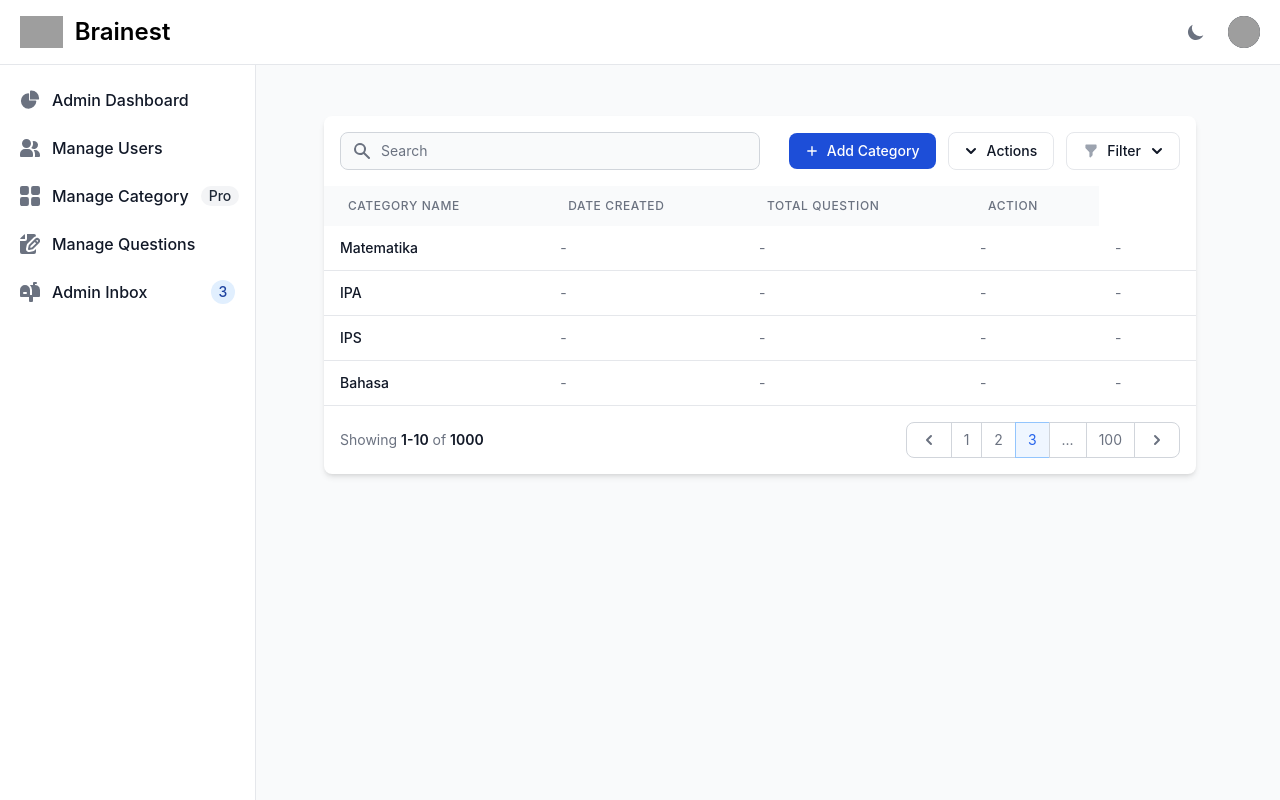
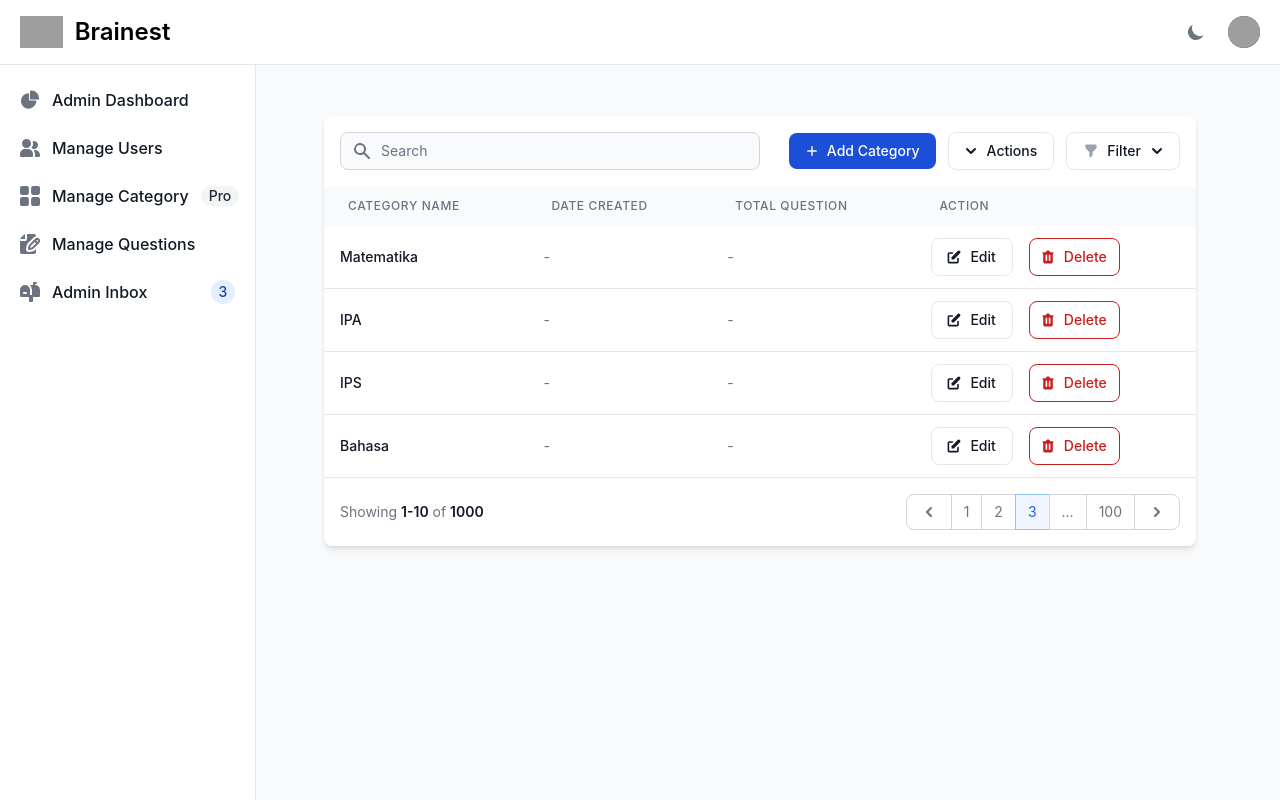
Before and after one commit to Pujiarto-Tri/otos, a Django app: page /otosapp/admin/categories/ in a window 1280 px wide. Run offline with Django 5.2, Linux system fonts and the light colour scheme; a user stored in the database is signed in; data comes from the database, SQL or seed files in the repository; both versions use the stored data as it was after the commit; some libraries are stand-ins or nearby versions; grey boxes are pictures that could not be loaded.

Commit message:
add category fix

```diff
--- a/otosapp/forms.py
+++ b/otosapp/forms.py
@@ -82,6 +82,12 @@ class CategoryCreationForm(forms.ModelForm):
     class Meta:
         model = Category
         fields = ('category_name',)
+        widgets = {
+            'category_name': forms.TextInput(attrs={
+                'class': 'bg-gray-50 border border-gray-300 text-gray-900 text-sm rounded-lg focus:ring-primary-500 focus:border-primary-500 block w-full p-2.5 dark:bg-gray-700 dark:border-gray-600 dark:placeholder-gray-400 dark:text-white dark:focus:ring-primary-500 dark:focus:border-primary-500',
+                'placeholder': 'Enter category name'
+            }),
+        }
 
     def save(self, commit=True):
         category = super().save(commit=False)
--- a/otosapp/templates/admin/manage_categories/category_list.html
+++ b/otosapp/templates/admin/manage_categories/category_list.html
@@ -94,37 +94,36 @@
                             <th scope="row" class="px-4 py-3 font-medium text-gray-900 whitespace-nowrap dark:text-white">{{ category.category_name }}</th>
                             <td class="px-4 py-3">-</td>
                             <td class="px-4 py-3">-</td>
-                            <td class="px-4 py-3 max-w-[12rem] truncate">-</td>
-                            <td class="px-4 py-3">-</td>
                             <td class="px-4 py-3 flex items-center">
+                                <div class="flex items-center space-x-4">
 
 
-                                {% comment %} <div class="flex items-center space-x-4">
-
-                                    <a href="{% url 'user_update' user.id %}">
-                                        <button type="button" class="flex items-center justify-center py-2 px-4 text-sm font-medium text-gray-900 focus:outline-none bg-white rounded-lg border border-gray-200 hover:bg-gray-100 focus:z-10 focus:ring-4 focus:ring-gray-200 dark:focus:ring-gray-700 dark:bg-gray-800 dark:text-gray-400 dark:border-gray-600 dark:hover:text-white dark:hover:bg-gray-700">
+                                    <button
+                                        type="button"
+                                        data-modal-target="updateCategoryModal"
+                                        data-modal-toggle="updateCategoryModal"
+                                        class="flex items-center justify-center py-2 px-4 text-sm font-medium text-gray-900 focus:outline-none bg-white rounded-lg border border-gray-200 hover:bg-gray-100 focus:z-10 focus:ring-4 focus:ring-gray-200 dark:focus:ring-gray-700 dark:bg-gray-800 dark:text-gray-400 dark:border-gray-600 dark:hover:text-white dark:hover:bg-gray-700">
                                         <svg xmlns="http://www.w3.org/2000/svg" class="h-4 w-4 mr-2 -ml-0.5" viewbox="0 0 20 20" fill="currentColor" aria-hidden="true">
                                             <path d="M17.414 2.586a2 2 0 00-2.828 0L7 10.172V13h2.828l7.586-7.586a2 2 0 000-2.828z" />
                                             <path fill-rule="evenodd" d="M2 6a2 2 0 012-2h4a1 1 0 010 2H4v10h10v-4a1 1 0 112 0v4a2 2 0 01-2 2H4a2 2 0 01-2-2V6z" clip-rule="evenodd" />
                                         </svg>
                                         Edit
                                     </button>
-                                    </a>
+
 
                                     <button
                                         type="button"
                                         data-modal-target="deleteModal"
                                         data-modal-toggle="deleteModal"
-                                        data-user-id="{{ user.id }}"
-                                        data-user-name="{{ user.get_full_name }}"
-                                        data-user-email="{{ user.email }}"
+                                        data-category-id="{{ category.id }}"
+                                        data-category-name="{{ category.category_name }}"
                                         class="flex items-center text-red-700 hover:text-white border border-red-700 hover:bg-red-800 focus:ring-4 focus:outline-none focus:ring-red-300 font-medium rounded-lg text-sm px-3 py-2 text-center dark:border-red-500 dark:text-red-500 dark:hover:text-white dark:hover:bg-red-600 dark:focus:ring-red-900">
                                         <svg xmlns="http://www.w3.org/2000/svg" class="h-4 w-4 mr-2 -ml-0.5" viewbox="0 0 20 20" fill="currentColor" aria-hidden="true">
                                             <path fill-rule="evenodd" d="M9 2a1 1 0 00-.894.553L7.382 4H4a1 1 0 000 2v10a2 2 0 002 2h8a2 2 0 002-2V6a1 1 0 100-2h-3.382l-.724-1.447A1 1 0 0011 2H9zM7 8a1 1 0 012 0v6a1 1 0 11-2 0V8zm5-1a1 1 0 00-1 1v6a1 1 0 102 0V8a1 1 0 00-1-1z" clip-rule="evenodd" />
                                         </svg>
                                         Delete
                                     </button>
-                                </div> {% endcomment %}
+                                </div>
 
                             </td>
                         </tr>
@@ -184,31 +183,37 @@
 </section>
 <!-- End block -->
 <!-- Create modal -->
-<div id="createProductModal" tabindex="-1" aria-hidden="true" class="hidden overflow-y-auto overflow-x-hidden fixed top-0 right-0 left-0 z-50 justify-center items-center w-full md:inset-0 h-[calc(100%-1rem)] max-h-full">
+<div id="createProductModal" tabindex="-1" aria-hidden="true" class="hidden overflow-y-auto overflow-x-hidden fixed top-0 right-0 left-0 z-50 justify-center items-center w-full md:inset-0 h-[calc(100%-1rem)] max-h-full bg-gray-900/50 dark:bg-gray-900/80">
     <div class="relative p-4 w-full max-w-2xl max-h-full">
-        <div class="relative p-4 bg-white rounded-lg shadow dark:bg-gray-800 sm:p-5">
-            <div class="flex justify-between items-center pb-4 mb-4 rounded-t border-b sm:mb-5 dark:border-gray-600">
-                <h3 class="text-lg font-semibold text-gray-900 dark:text-white">Add Category</h3>
-                <button type="button" class="text-gray-400 bg-transparent hover:bg-gray-200 hover:text-gray-900 rounded-lg text-sm p-1.5 ml-auto inline-flex items-center dark:hover:bg-gray-600 dark:hover:text-white" data-modal-target="createProductModal" data-modal-toggle="createProductModal">
-                    <svg aria-hidden="true" class="w-5 h-5" fill="currentColor" viewbox="0 0 20 20" xmlns="http://www.w3.org/2000/svg">
-                        <path fill-rule="evenodd" d="M4.293 4.293a1 1 0 011.414 0L10 8.586l4.293-4.293a1 1 0 111.414 1.414L11.414 10l4.293 4.293a1 1 0 01-1.414 1.414L10 11.414l-4.293 4.293a1 1 0 01-1.414-1.414L8.586 10 4.293 5.707a1 1 0 010-1.414z" clip-rule="evenodd" />
+        <!-- Modal content -->
+        <div class="relative bg-white rounded-lg shadow dark:bg-gray-800">
+            <!-- Modal header -->
+            <div class="flex items-center justify-between p-4 md:p-5 border-b rounded-t dark:border-gray-600">
+                <h3 class="text-xl font-semibold text-gray-900 dark:text-white">
+                    Add Category
+                </h3>
+                <button type="button" class="text-gray-400 bg-transparent hover:bg-gray-200 hover:text-gray-900 rounded-lg text-sm w-8 h-8 ms-auto inline-flex justify-center items-center dark:hover:bg-gray-600 dark:hover:text-white" data-modal-target="createProductModal" data-modal-toggle="createProductModal">
+                    <svg class="w-3 h-3" aria-hidden="true" xmlns="http://www.w3.org/2000/svg" fill="none" viewBox="0 0 14 14">
+                        <path stroke="currentColor" stroke-linecap="round" stroke-linejoin="round" stroke-width="2" d="m1 1 6 6m0 0 6 6M7 7l6-6M7 7l-6 6"/>
                     </svg>
                     <span class="sr-only">Close modal</span>
                 </button>
             </div>
 
-            <form method="POST" action="{% url 'category_create' %}" class="space-y-6">
+            <!-- Modal body -->
+            <div class="p-4 md:p-5">
+                <form method="POST" action="{% url 'category_create' %}" class="space-y-4">
                     {% csrf_token %}
                     {% for field in form %}
-                <div class="form-group">
-                    <label for="{{ field.id_for_label }}" class="block mb-2 text-sm font-medium text-gray-900 dark:text-white">
+                    <div class="space-y-2">
+                        <label for="{{ field.id_for_label }}" class="block text-sm font-medium text-gray-900 dark:text-white">
                             {{ field.label }}
                             {% if field.field.required %}
                                 <span class="text-red-500 dark:text-red-400">*</span>
                             {% endif %}
                         </label>
                         <div class="mt-1">
-                        {{ field }}
+                            {{ field.as_widget|safe }}
                         </div>
                         {% if field.help_text %}
                         <p class="mt-1 text-sm text-gray-500 dark:text-gray-400">{{ field.help_text }}</p>
@@ -216,65 +221,74 @@
                         {% if field.errors %}
                         <div class="mt-1">
                             {% for error in field.errors %}
-                        <p class="text-red-500 dark:text-red-400 text-xs mt-1">{{ error }}</p>
+                            <p class="text-sm text-red-600 dark:text-red-400">{{ error }}</p>
                             {% endfor %}
                         </div>
                         {% endif %}
                     </div>
                     {% endfor %}
 
-                <button type="submit" class="text-white inline-flex items-center bg-primary-700 hover:bg-primary-800 focus:ring-4 focus:outline-none focus:ring-primary-300 font-medium rounded-lg text-sm px-5 py-2.5 text-center dark:bg-primary-600 dark:hover:bg-primary-700 dark:focus:ring-primary-800">
-                    <svg class="mr-1 -ml-1 w-6 h-6" fill="currentColor" viewbox="0 0 20 20" xmlns="http://www.w3.org/2000/svg">
+                    <!-- Modal footer -->
+                    <div class="flex items-center mt-6">
+                        <button type="submit" class="text-white inline-flex items-center bg-primary-600 hover:bg-primary-700 focus:ring-4 focus:outline-none focus:ring-primary-300 font-medium rounded-lg text-sm px-5 py-2.5 text-center dark:bg-primary-600 dark:hover:bg-primary-700 dark:focus:ring-primary-800">
+                            <svg class="mr-1 -ml-1 w-5 h-5" fill="currentColor" viewBox="0 0 20 20" xmlns="http://www.w3.org/2000/svg">
                                 <path fill-rule="evenodd" d="M10 5a1 1 0 011 1v3h3a1 1 0 110 2h-3v3a1 1 0 11-2 0v-3H6a1 1 0 110-2h3V6a1 1 0 011-1z" clip-rule="evenodd" />
                             </svg>
                             Add new Category
                         </button>
+                    </div>
                 </form>
+            </div>
         </div>
     </div>
 </div>
 
 <!-- Update modal -->
-<div id="updateProductModal" tabindex="-1" aria-hidden="true" class="hidden overflow-y-auto overflow-x-hidden fixed top-0 right-0 left-0 z-50 justify-center items-center w-full md:inset-0 h-[calc(100%-1rem)] max-h-full">
+<div id="updateCategoryModal" tabindex="-1" aria-hidden="true" class="hidden overflow-y-auto overflow-x-hidden fixed top-0 right-0 left-0 z-50 justify-center items-center w-full md:inset-0 h-[calc(100%-1rem)] max-h-full bg-gray-900/50 dark:bg-gray-900/80">
     <div class="relative p-4 w-full max-w-2xl max-h-full">
-        <div class="relative p-4 bg-white rounded-lg shadow dark:bg-gray-800 sm:p-5">
+        <div class="relative p-6 bg-white rounded-lg shadow dark:bg-gray-800">
             <!-- Modal header -->
-            <div class="flex justify-between items-center pb-4 mb-4 rounded-t border-b sm:mb-5 dark:border-gray-600">
-                <h3 class="text-lg font-semibold text-gray-900 dark:text-white">Update User</h3>
-                <button type="button" class="text-gray-400 bg-transparent hover:bg-gray-200 hover:text-gray-900 rounded-lg text-sm p-1.5 ml-auto inline-flex items-center dark:hover:bg-gray-600 dark:hover:text-white" data-modal-toggle="updateProductModal">
-                    <svg aria-hidden="true" class="w-5 h-5" fill="currentColor" viewbox="0 0 20 20" xmlns="http://www.w3.org/2000/svg">
+            <div class="flex justify-between items-center pb-4 mb-4 rounded-t border-b dark:border-gray-600">
+                <h3 class="text-lg font-semibold text-gray-900 dark:text-white">Update Category</h3>
+                <button type="button" class="text-gray-400 bg-transparent hover:bg-gray-200 hover:text-gray-900 rounded-lg text-sm p-1.5 ml-auto inline-flex items-center dark:hover:bg-gray-600 dark:hover:text-white" data-modal-toggle="updateCategoryModal">
+                    <svg aria-hidden="true" class="w-5 h-5" fill="currentColor" viewBox="0 0 20 20">
                         <path fill-rule="evenodd" d="M4.293 4.293a1 1 0 011.414 0L10 8.586l4.293-4.293a1 1 0 111.414 1.414L11.414 10l4.293 4.293a1 1 0 01-1.414 1.414L10 11.414l-4.293 4.293a1 1 0 01-1.414-1.414L8.586 10 4.293 5.707a1 1 0 010-1.414z" clip-rule="evenodd" />
                     </svg>
                     <span class="sr-only">Close modal</span>
                 </button>
             </div>
+
             <!-- Modal body -->
-            <form id="updateUserForm" method="post" action="#">
+            <form id="updateCategoryForm" method="post" action="{% url 'category_update' %}">
                 {% csrf_token %}
-                <div class="grid gap-4 mb-4 sm:grid-cols-2">
-                    <div>
-                        <label for="email" class="block mb-2 text-sm font-medium text-gray-900 dark:text-white">Email</label>
-                        <input type="email" name="email" id="email" class="bg-gray-50 border border-gray-300 text-gray-900 text-sm rounded-lg focus:ring-primary-600 focus:border-primary-600 block w-full p-2.5 dark:bg-gray-700 dark:border-gray-600 dark:placeholder-gray-400 dark:text-white dark:focus:ring-primary-500 dark:focus:border-primary-500" placeholder="User Email">
+                {% for field in form %}
+                <div class="space-y-2">
+                    <label for="{{ field.id_for_label }}" class="block text-sm font-medium text-gray-900 dark:text-white">
+                        {{ field.label }}
+                        {% if field.field.required %}
+                            <span class="text-red-500 dark:text-red-400">*</span>
+                        {% endif %}
+                    </label>
+                    <div class="mt-1">
+                        {{ field.as_widget }}
                     </div>
-                    <div>
-                        <label for="full_name" class="block mb-2 text-sm font-medium text-gray-900 dark:text-white">Full Name</label>
-                        <input type="text" name="full_name" id="full_name" class="bg-gray-50 border border-gray-300 text-gray-900 text-sm rounded-lg focus:ring-primary-600 focus:border-primary-600 block w-full p-2.5 dark:bg-gray-700 dark:border-gray-600 dark:placeholder-gray-400 dark:text-white dark:focus:ring-primary-500 dark:focus:border-primary-500" placeholder="Full Name">
+                    {% if field.help_text %}
+                    <p class="mt-1 text-sm text-gray-500 dark:text-gray-400">{{ field.help_text }}</p>
+                    {% endif %}
+                    {% if field.errors %}
+                    <div class="mt-1">
+                        {% for error in field.errors %}
+                        <p class="text-sm text-red-600 dark:text-red-400">{{ error }}</p>
+                        {% endfor %}
                     </div>
-                    <div>
-                        <label for="role" class="block mb-2 text-sm font-medium text-gray-900 dark:text-white">Role</label>
-                        <select name="role" id="role" class="bg-gray-50 border border-gray-300 text-gray-900 text-sm rounded-lg focus:ring-primary-600 focus:border-primary-600 block w-full p-2.5 dark:bg-gray-700 dark:border-gray-600 dark:placeholder-gray-400 dark:text-white dark:focus:ring-primary-500 dark:focus:border-primary-500">
-                            {% for role in roles %}
-                                <option value="{{ role.id }}">{{ role.role_name }}</option>
+                    {% endif %}
+                </div>
                 {% endfor %}
-                        </select>
-                    </div>
-                </div>
-                <div class="flex items-center space-x-4">
-                    <button type="submit" class="text-white bg-primary-700 hover:bg-primary-800 focus:ring-4 focus:outline-none focus:ring-primary-300 font-medium rounded-lg text-sm px-5 py-2.5 text-center dark:bg-primary-600 dark:hover:bg-primary-700 dark:focus:ring-primary-800">Update User</button>
-                    <button type="button" class="text-red-600 inline-flex items-center hover:text-white border border-red-600 hover:bg-red-600 focus:ring-4 focus:outline-none focus:ring-red-300 font-medium rounded-lg text-sm px-5 py-2.5 text-center dark:border-red-500 dark:text-red-500 dark:hover:text-white dark:hover:bg-red-600 dark:focus:ring-red-900" data-modal-toggle="updateProductModal">
-                        <svg class="mr-1 -ml-1 w-5 h-5" fill="currentColor" viewBox="0 0 20 20" xmlns="http://www.w3.org/2000/svg">
-                            <path fill-rule="evenodd" d="M9 2a1 1 0 00-.894.553L7.382 4H4a1 1 0 000 2v10a2 2 0 002 2h8a2 2 0 002-2V6a1 1 0 100-2h-3.382l-.724-1.447A1 1 0 0011 2H9zM7 8a1 1 0 012 0v6a1 1 0 11-2 0V8zm5-1a1 1 0 00-1 1v6a1 1 0 102 0V8a1 1 0 00-1-1z" clip-rule="evenodd" />
-                        </svg>
+
+                <!-- Modal footer -->
+                <div class="flex items-center mt-6 space-x-4">
+                    <button type="submit" class="text-white bg-primary-700 hover:bg-primary-800 focus:ring-4 focus:outline-none focus:ring-primary-300 font-medium rounded-lg text-sm px-5 py-2.5 dark:bg-primary-600 dark:hover:bg-primary-700 dark:focus:ring-primary-800">Update Category</button>
+                    <button type="button" class="text-red-600 border border-red-600 hover:bg-red-600 hover:text-white focus:ring-4 focus:outline-none focus:ring-red-300 font-medium rounded-lg text-sm px-5 py-2.5 dark:border-red-500 dark:text-red-500 dark:hover:text-white dark:hover:bg-red-600 dark:focus:ring-red-900" data-modal-toggle="updateCategoryModal">
                         Cancel
                     </button>
                 </div>
@@ -286,13 +300,7 @@
 <div id="deleteModal" tabindex="-1" aria-hidden="true" class="hidden overflow-y-auto overflow-x-hidden fixed top-0 right-0 left-0 z-50 justify-center items-center w-full md:inset-0 h-[calc(100%-1rem)] max-h-full">
     <div class="relative p-4 w-full max-w-md max-h-full">
         <div class="relative p-4 text-center bg-white rounded-lg shadow dark:bg-gray-800 sm:p-5">
-            {% comment %} <button type="button" class="text-gray-400 absolute top-2.5 right-2.5 bg-transparent hover:bg-gray-200 hover:text-gray-900 rounded-lg text-sm p-1.5 ml-auto inline-flex items-center dark:hover:bg-gray-600 dark:hover:text-white" data-modal-toggle="deleteModal">
-                <svg aria-hidden="true" class="w-5 h-5" fill="currentColor" viewbox="0 0 20 20" xmlns="http://www.w3.org/2000/svg">
-                    <path fill-rule="evenodd" d="M4.293 4.293a1 1 0 011.414 0L10 8.586l4.293-4.293a1 1 1 1.414 1.414L11.414 10l4.293 4.293a1 1 1-1.414 1.414L10 11.414l-4.293 4.293a1 1 1-1.414-1.414L8.586 10 4.293 5.707a1 1 010-1.414z" clip-rule="evenodd" />
-                </svg>
-                <span class="sr-only">Close modal</span>
-            </button> {% endcomment %}
-            <p id="modalUserInfo" class="mb-4 text-gray-500 dark:text-gray-300">Are you sure you want to delete this user?</p>
+            <p id="modalCategoryInfo" class="mb-4 text-gray-500 dark:text-gray-300">Are you sure you want to delete this Category?</p>
             <form id="deleteForm" method="post">
                 {% csrf_token %}
                 <button data-modal-toggle="deleteModal" type="button" class="py-2 px-3 text-sm font-medium text-gray-500 bg-white rounded-lg border border-gray-200 hover:bg-gray-100 focus:ring-4 focus:outline-none focus:ring-primary-300 hover:text-gray-900 focus:z-10 dark:bg-gray-700 dark:text-gray-300 dark:border-gray-500 dark:hover:text-white dark:hover:bg-gray-600">No, cancel</button>
@@ -306,21 +314,20 @@
 <script>
     document.querySelectorAll('[data-modal-target="deleteModal"]').forEach(button => {
         button.addEventListener('click', function() {
-            const userId = this.getAttribute('data-user-id');
-            const userName = this.getAttribute('data-user-name');
-            const userEmail = this.getAttribute('data-user-email');
+            const categoryId = this.getAttribute('data-category-id');
+            const categoryName = this.getAttribute('data-category-name');
 
             // Update modal user info
-            document.getElementById('modalUserInfo').textContent = `Are you sure you want to delete ${userName} (${userEmail})?`;
+            document.getElementById('modalCategoryInfo').textContent = `Are you sure you want to delete ${categoryName}?`;
 
             // Update form action URL dynamically
             const deleteForm = document.getElementById('deleteForm');
-            deleteForm.action = `{% url 'user_delete' 0 %}`.replace('0', userId);
+            deleteForm.action = `{% url 'category_delete' 0 %}`.replace('0', categoryId);
         });
     });
 </script>
 
-<script>
+{% comment %} <script>
     document.addEventListener("DOMContentLoaded", function() {
         // Function to open the modal and populate data
         function openModal(userId, userEmail, userRole) {
@@ -347,7 +354,7 @@
             });
         });
     });
-</script>
+</script> {% endcomment %}
 
 
 
--- a/otosapp/urls.py
+++ b/otosapp/urls.py
@@ -11,9 +11,9 @@ urlpatterns = [
     path('logout/', auth_views.LogoutView.as_view(), name='logout'),
 
     path('admin/categories/', views.category_list, name='category_list'),
-    path('admin/categories/create/', views.category_list, name='category_create'),
-    path('admin/categories/<int:category_id>/edit/', views.category_list, name='category_update'),
-    path('admin/categories/<int:category_id>/delete/', views.category_list, name='category_delete'),
+    path('admin/categories/create/', views.category_create, name='category_create'),
+    path('admin/categories/<int:category_id>/edit/', views.category_update, name='category_update'),
+    path('admin/categories/<int:category_id>/delete/', views.category_delete, name='category_delete'),
 
     path('admin/users/', views.user_list, name='user_list'),
     path('admin/users/create/', views.user_create, name='user_create'),
--- a/otosapp/views.py
+++ b/otosapp/views.py
@@ -15,6 +15,8 @@ def register(request):
     else:
         form = CustomUserCreationForm()
     return render(request, 'registration/register.html', {'form': form})
+
+##User View##
 
 @login_required
 @admin_required
@@ -57,6 +59,8 @@ def user_delete(request, user_id):
     return render(request, 'admin/manage_user/user_confirm_delete.html', {'user': user})
 
 
+##Category View##
+
 @login_required
 @admin_required
 def category_create(request):
@@ -67,23 +71,33 @@ def category_create(request):
             return redirect('category_list')
     else:
         form = CategoryCreationForm()
-    return render(request, 'admin/manage_categories/category_form.html', {'form': form, 'title': 'Add New Category'})
+    return render(request, {'form': form, 'title': 'Add New Category'})
 
 @login_required
 @admin_required
 def category_list(request):
+    form = CategoryCreationForm()
     categories = Category.objects.all()
-    return render(request, 'admin/manage_categories/category_list.html', {'categories': categories})
+    return render(request, 'admin/manage_categories/category_list.html', {'categories': categories, 'form': form})
 
 @login_required
 @admin_required
 def category_update(request, category_id):
-    category = get_object_or_404(User, id=category_id)
+    category = get_object_or_404(Category, id=category_id)
     if request.method == 'POST':
         form = CategoryUpdateForm(request.POST, instance=category)
         if form.is_valid():
             form.save()
-            return redirect('user_list')
+            return redirect('category_list')
     else:
         form = CategoryUpdateForm(instance=category)
-    return render(request, 'admin/manage_category/category_form.html', {'form': form, 'title': 'Edit Category'})
+    return render(request, {'category': category, 'form': form, 'title': 'Edit Category'})
+
+@login_required
+@admin_required
+def category_delete(request, category_id):
+    category = get_object_or_404(Category, id=category_id)
+    if request.method == 'POST':
+        category.delete()
+        return redirect('category_list')
+    return render(request, {'category': category})
--- a/requirements.txt
+++ b/requirements.txt
@@ -1,2 +1,3 @@
 Django==5.1.2
 django-widget-tweaks
+django-compressor
```
Also changed, not shown: db.sqlite3. Lines whose indentation alone changed are shown as unchanged.
